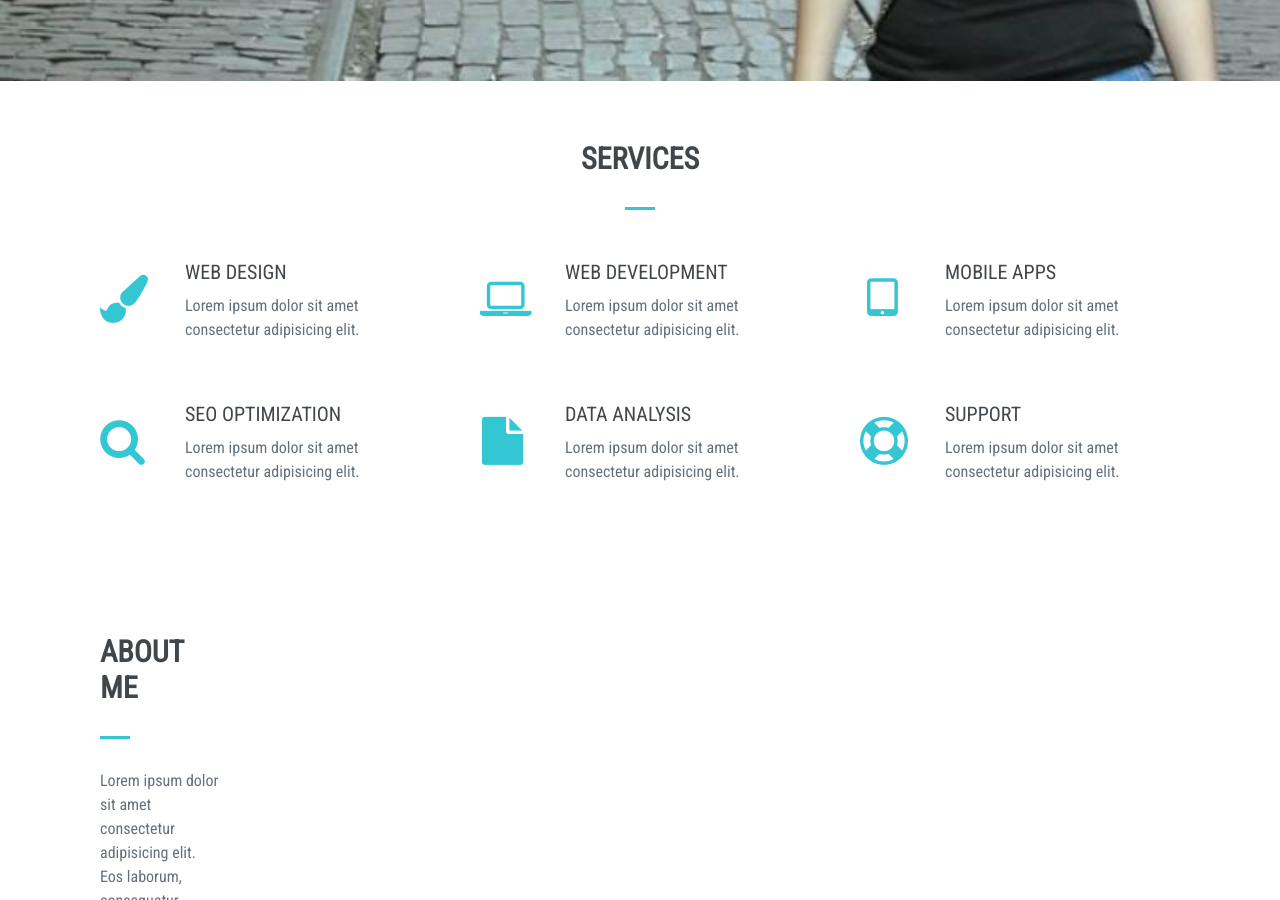
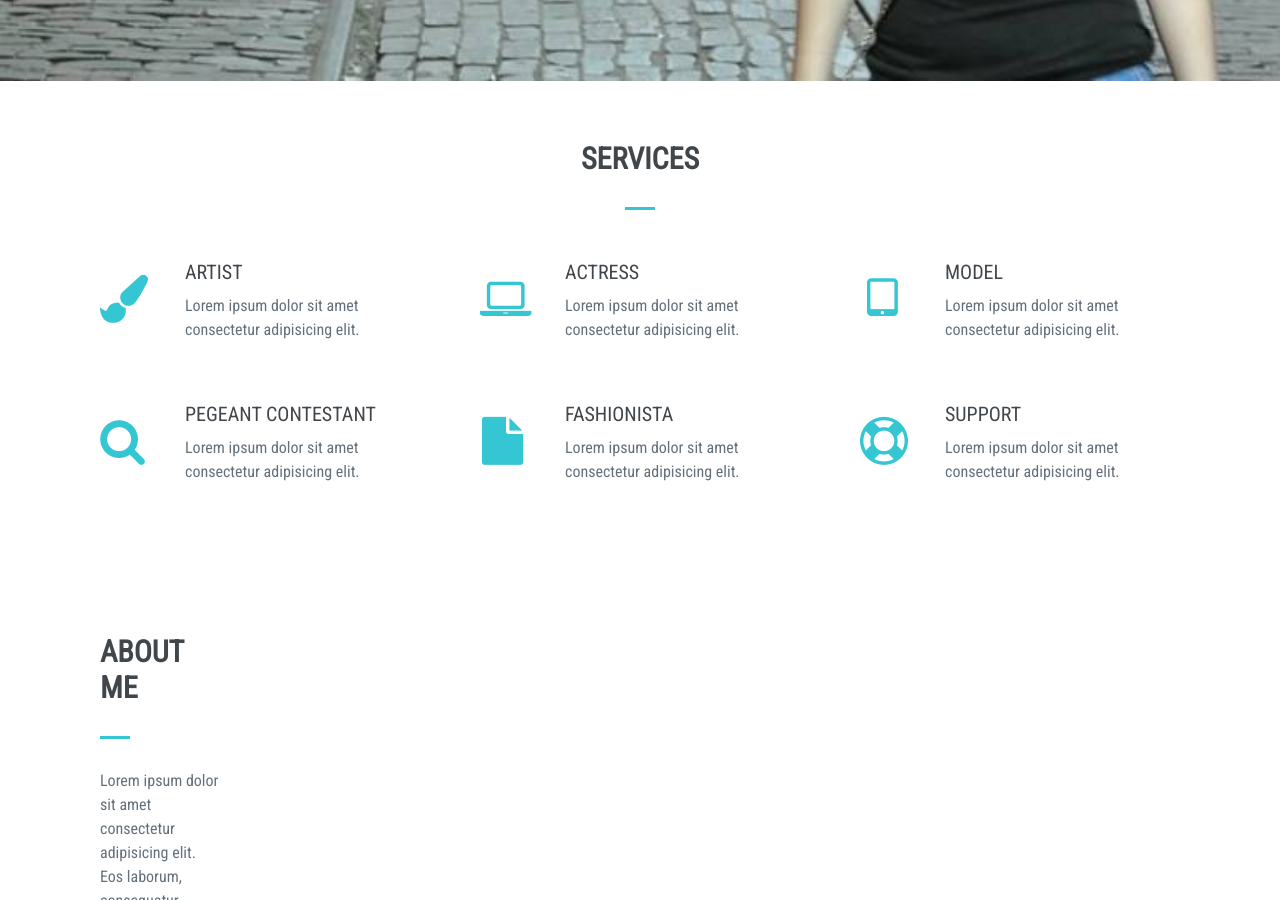
Before and after one commit to risingfront/risingfront.github.io, a Jekyll site: the page built from index.html, in a window 1280 px wide and 900 px high, scrolled down 819 px. Built offline with Jekyll 4.4.1, drawn with Linux system fonts in a browser that asks for light colours; nearby versions of some CDN libraries.

Commit message:
changed services

```diff
--- a/_includes/services.html
+++ b/_includes/services.html
@@ -17,7 +17,7 @@
                         <i class="fa fa-paint-brush fa-3x"></i>
                     </div>
                     <div class="service-item-title">
-                        <h3>Web Design</h3>
+                        <h3>Artist</h3>
                     </div>
                     <div class="service-item-desc">
                         <p>Lorem ipsum dolor sit amet consectetur adipisicing elit.</p>
@@ -32,7 +32,7 @@
                                 <i class="fa fa-laptop fa-3x"></i>
                             </div>
                             <div class="service-item-title">
-                                <h3>Web Development</h3>
+                                <h3>Actress</h3>
                             </div>
                             <div class="service-item-desc">
                                 <p>Lorem ipsum dolor sit amet consectetur adipisicing elit.</p>
@@ -45,7 +45,7 @@
                                 <i class="fa fa-tablet fa-3x"></i>
                             </div>
                             <div class="service-item-title">
-                                <h3>Mobile Apps</h3>
+                                <h3>Model</h3>
                             </div>
                             <div class="service-item-desc">
                                 <p>Lorem ipsum dolor sit amet consectetur adipisicing elit.</p>
@@ -59,7 +59,7 @@
                                 <i class="fa fa-search fa-3x"></i>
                             </div>
                             <div class="service-item-title">
-                                <h3>SEO Optimization</h3>
+                                <h3>Pegeant Contestant</h3>
                             </div>
                             <div class="service-item-desc">
                                 <p>Lorem ipsum dolor sit amet consectetur adipisicing elit.</p>
@@ -72,7 +72,7 @@
                                 <i class="fa fa-file fa-3x"></i>
                             </div>
                             <div class="service-item-title">
-                                <h3>Data Analysis</h3>
+                                <h3>Fashionista</h3>
                             </div>
                             <div class="service-item-desc">
                                 <p>Lorem ipsum dolor sit amet consectetur adipisicing elit.</p>
```
